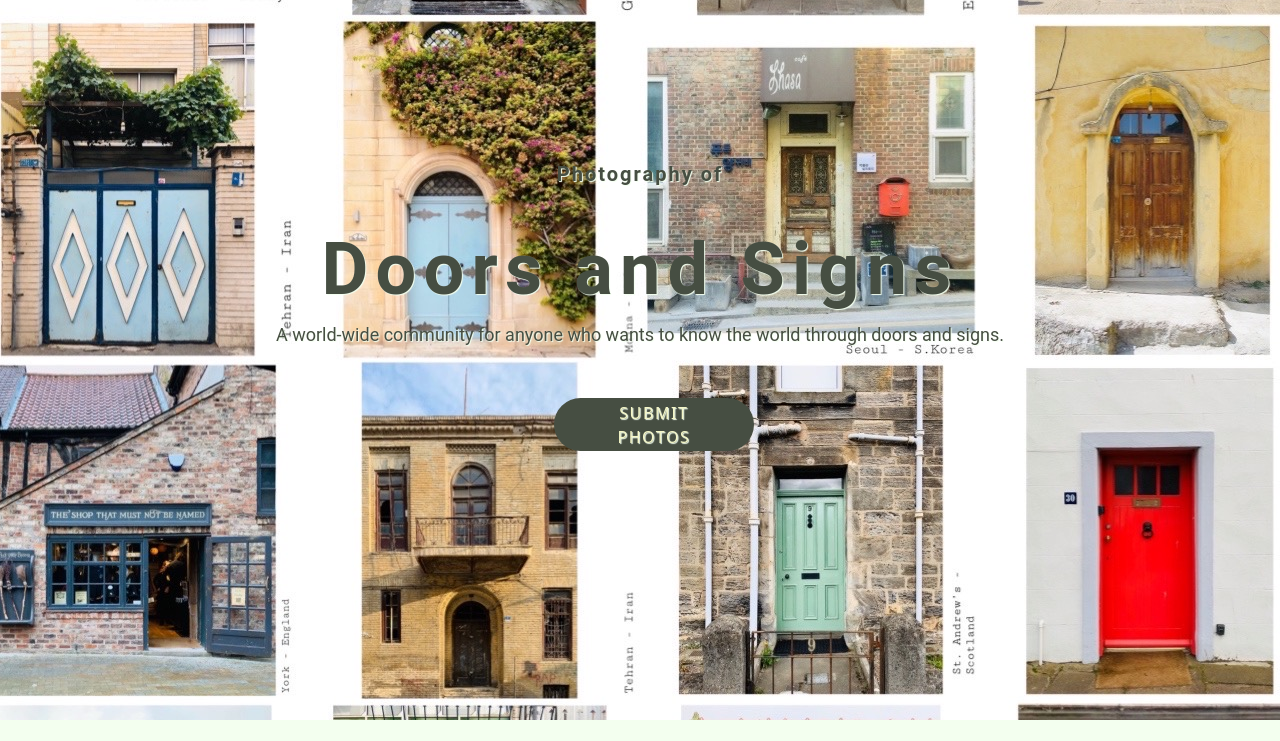
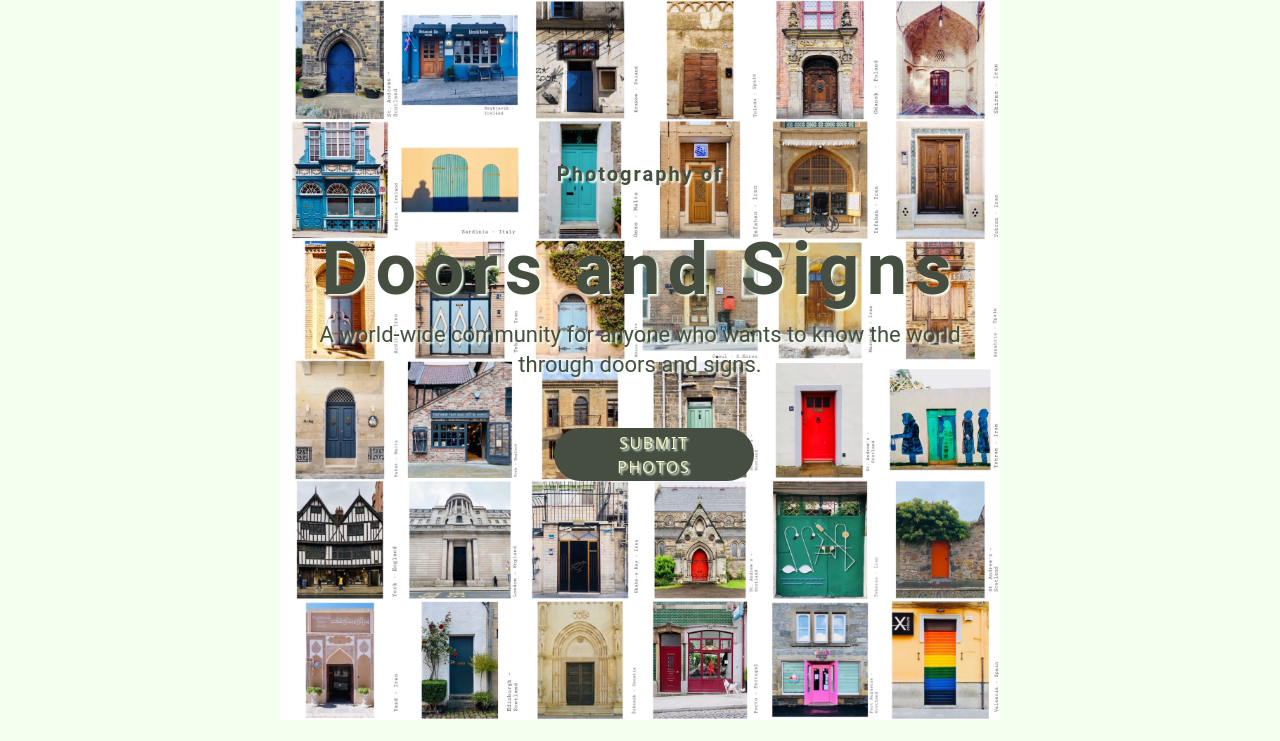
Before and after one commit to Parisistan/galley_project, a plain HTML site: page index.html in a window 1280 px wide. Shown: the top 741 px of the page. Drawn offline with nearby package versions, Linux system fonts and the light colour scheme; files whose address does not match are found by name; a web font is replaced by a local one.

Commit message:
fixed screen margin

```diff
--- a/index.html
+++ b/index.html
@@ -21,8 +21,9 @@
 
 <body>
     <div class="content">
-        <div class="hero " style="background: url('file:////Users/parisa/Desktop/gallery/galley_project/door1.JPG') no-repeat center center fixed;
-        height: 90vh;
+        <div class="hero bg-image " style="background: url('file:////Users/parisa/Desktop/gallery/galley_project/door1.JPG') no-repeat center center fixed;
+        height: 90vh; background-size:contain; background-position:center; margin: 0 auto;
+        max-width: 60%;
       ">
             <p> Photography of </p>
             <br>
--- a/style.css
+++ b/style.css
@@ -19,7 +19,7 @@ serif;
         text-align: center;
         font-weight: bold;
         padding: 160px 25px;
-        text-shadow: 1px 1px 1px var(--secondary-color);
+        text-shadow: 2px 2px 2px var(--secondary-color);
     }
     /* .heroimg {
         display: block;
@@ -50,7 +50,7 @@ serif;
         font-family: var(--main-font);
         font-style: normal;
         font-weight: 400;
-        font-size: 18px;
+        font-size: 22px;
         line-height: 30px;
     }
 
@@ -75,6 +75,6 @@ serif;
         position: relative;
         width: 200px;
         height: 53px;
-        left: 43%;
+        left: 38%;
         top: 40px;
     }
```
